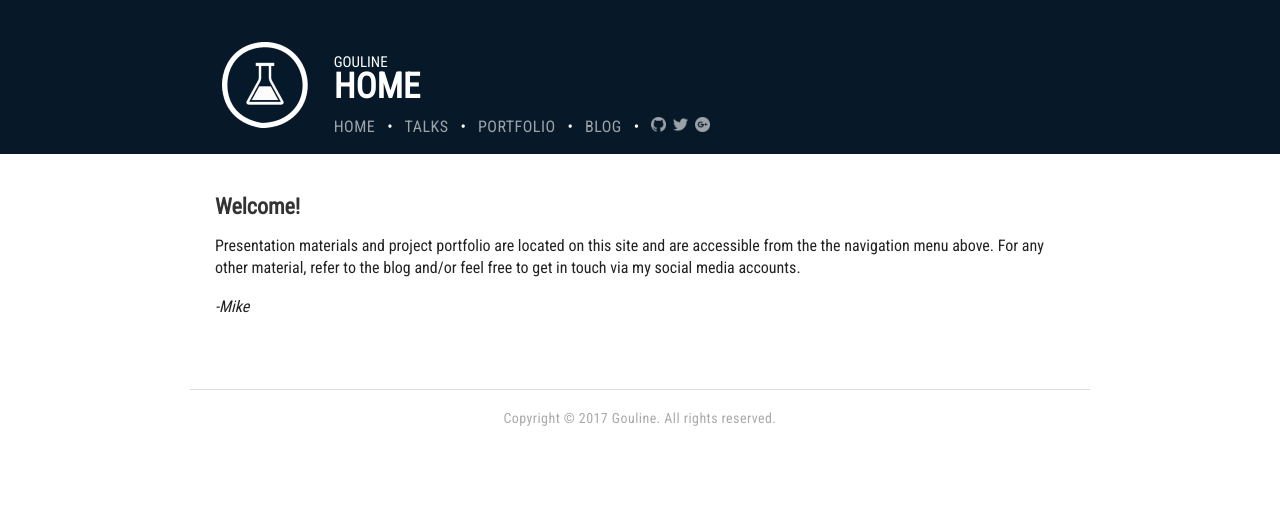
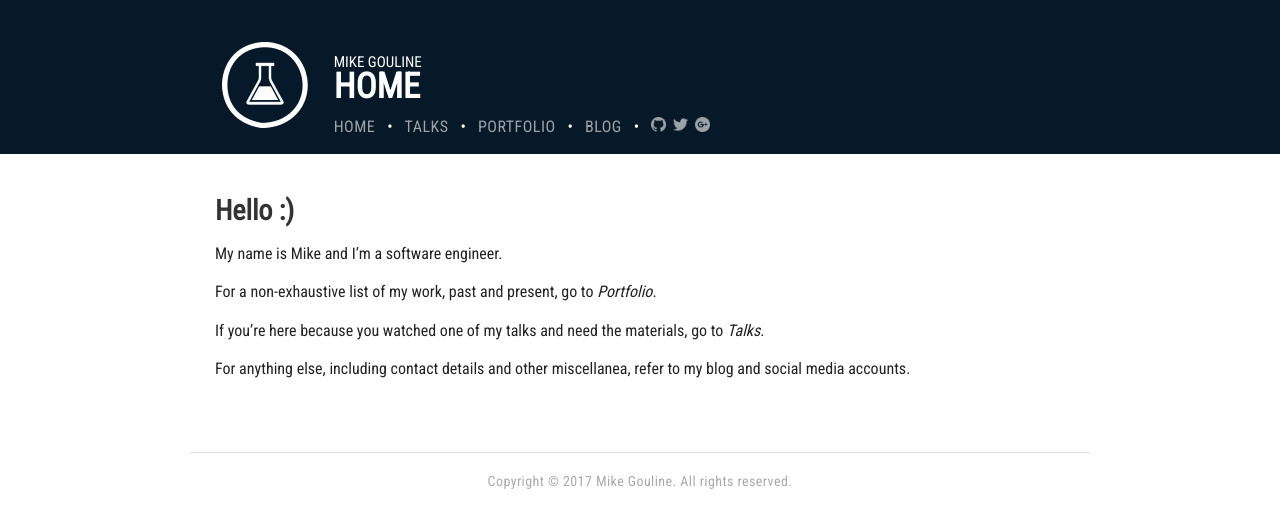
Before and after one commit to gouline/gouline.github.io, a Jekyll site: the page built from index.md, in a window 1280 px wide. Shown: the top 528 px of the page. Built offline with Jekyll 4.4.1, drawn with Linux system fonts in a browser that asks for light colours; nearby versions of some CDN libraries.

Commit message:
Update title and content

```diff
--- a/Gemfile
+++ b/Gemfile
@@ -1,5 +1,5 @@
 source "https://rubygems.org"
-ruby "2.3.1"
+ruby "2.4.1"
 
 # Hello! This is where you manage which Jekyll version is used to run.
 # When you want to use a different version, change it below, save the
--- a/_config.yml
+++ b/_config.yml
@@ -21,7 +21,7 @@ url: "https://gouline.net"
 # url: "http://127.0.0.1:4000"
 
 # Content
-title: "Gouline"
+title: "Mike Gouline"
 
 # Social
 social_github: "mgouline"
--- a/_includes/head.html
+++ b/_includes/head.html
@@ -4,7 +4,7 @@
 <meta name="theme-color" content="#071929"/>
 
 <!-- Content -->
-<title>{{ page.title }} - {{ site.title }}</title>
+<title>{%if page.id != "home" %}{{ page.title }} - {% endif %}{{ site.title }}</title>
 <meta name="description" content="{{ page.description }}"/>
 
 <!-- Open Graph -->
--- a/index.md
+++ b/index.md
@@ -1,13 +1,16 @@
 ---
 layout: post
+id: home
 title: Home
-description: Talk materials, portfolio and links for Gouline.
+description: Portfolio, talk materials and links.
 ---
 
-## Welcome!
+# Hello :)
 
-Presentation materials and project portfolio are located on this site and are
-accessible from the the navigation menu above. For any other material, refer to
-the blog and/or feel free to get in touch via my social media accounts.
+My name is Mike and I'm a software engineer.
 
-*-Mike*
+For a non-exhaustive list of my work, past and present, go to *Portfolio*.
+
+If you're here because you watched one of my talks and need the materials, go to *Talks*.
+
+For anything else, including contact details and other miscellanea, refer to my blog and social media accounts.
--- a/portfolio.html
+++ b/portfolio.html
@@ -1,7 +1,8 @@
 ---
 layout: default
+id: portfolio
 title: Portfolio
-description: Portfolio of past projects.
+description: Portfolio of current and past projects.
 ---
 
 {% for portfolio in site.data.portfolio %}
--- a/talks.html
+++ b/talks.html
@@ -1,5 +1,6 @@
 ---
 layout: default
+id: talks
 title: Talks
 description: Talk materials and links.
 ---
```
